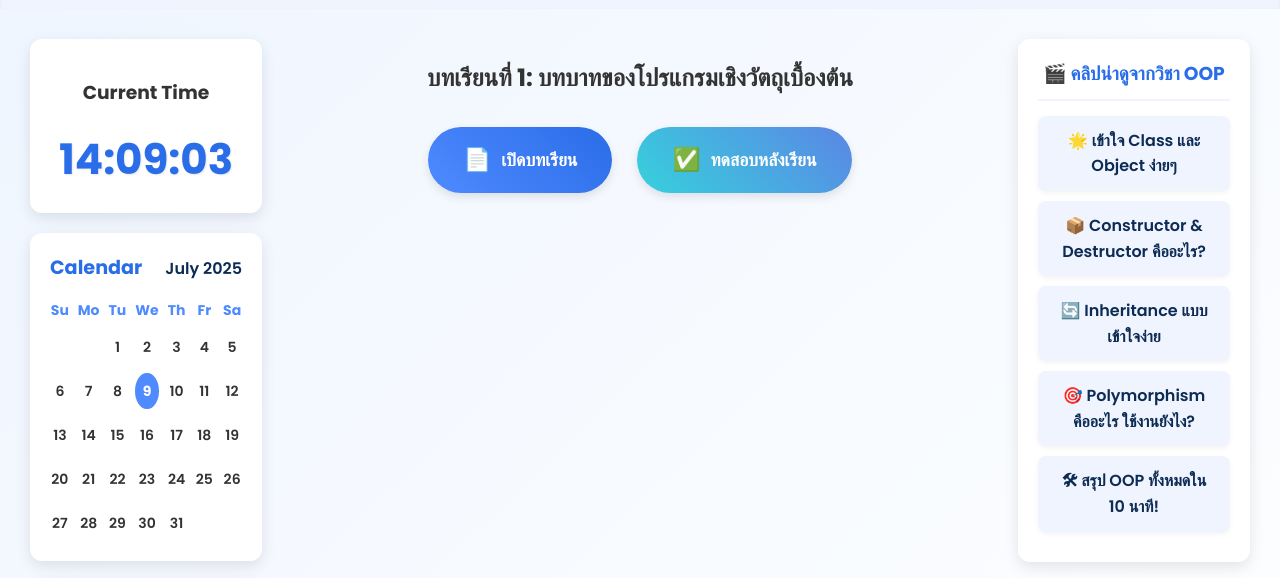
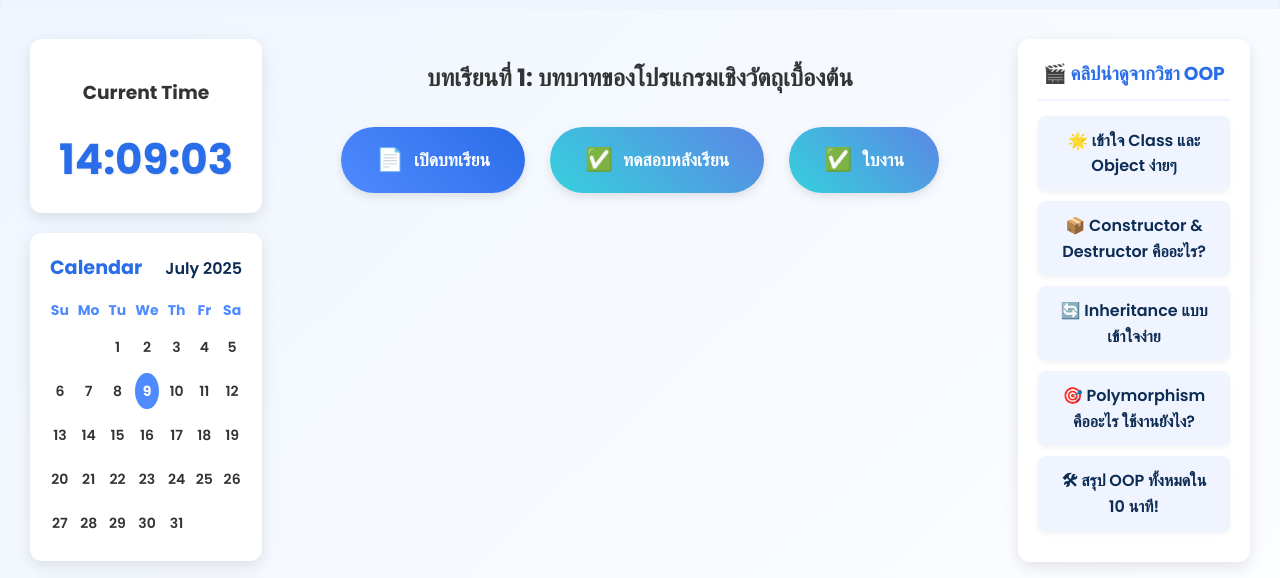
Before and after one commit to 2Smooth6/OOPperfect, a plain HTML site: page reason1.html in a window 1280 px wide. Shown: the part 194-772 px from the top of the page. Drawn offline with Linux system fonts and the light colour scheme.

Commit message:
Update reason1.html

```diff
--- a/reason1.html
+++ b/reason1.html
@@ -91,6 +91,9 @@
           <a href="https://docs.google.com/forms/d/e/1FAIpQLSe654jcA187UvscS3yCTnOxT9Ym-gXSC7R0x8vvBaU2OSvggw/viewform" class="lesson-btn post-test" target="_blank">
               <span>✅</span> ทดสอบหลังเรียน
           </a>
+          <a href="c:\Users\thian\OneDrive\Pictures\Screenshots\สกรีนช็อต 2025-07-09 203725.png" class="lesson-btn post-test" download>
+                <span>✅</span> ใบงาน
+          </a>
       </div>
     </div>
 
```
